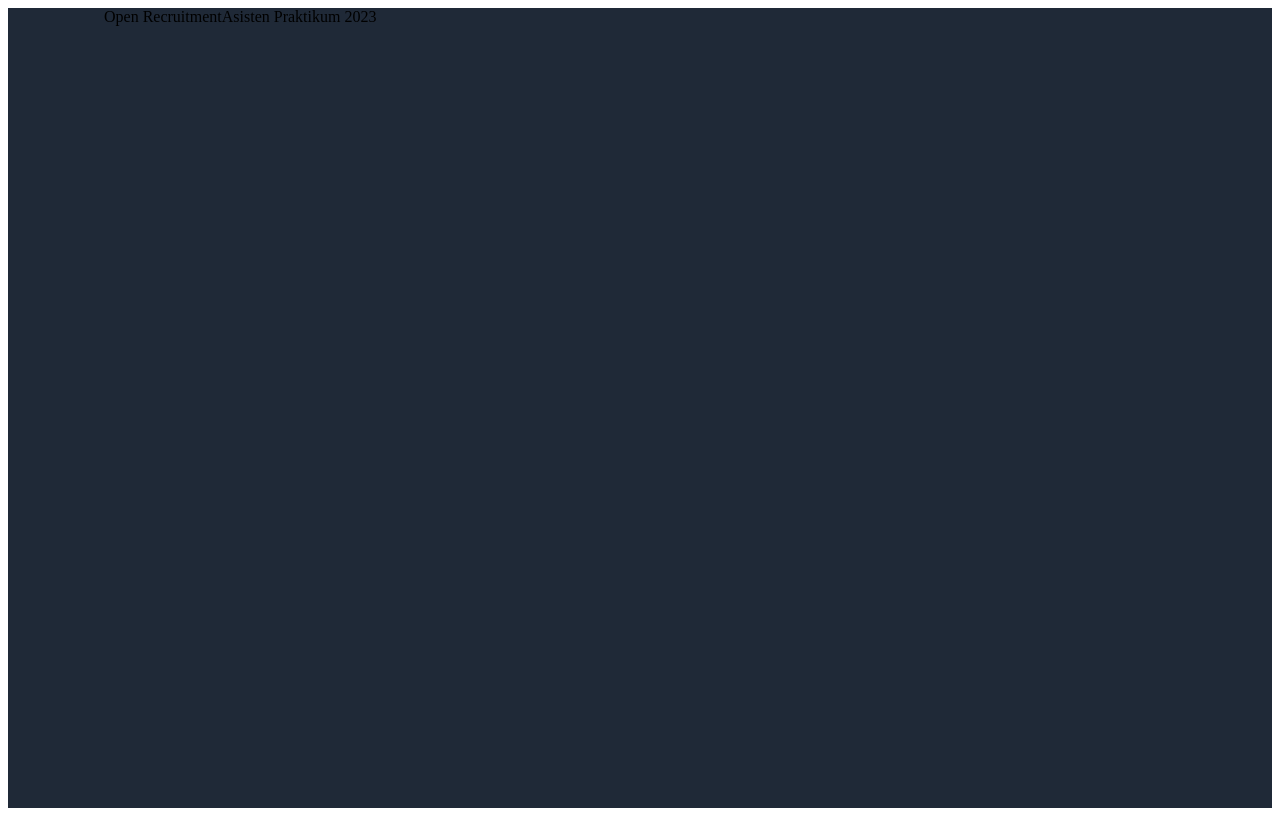
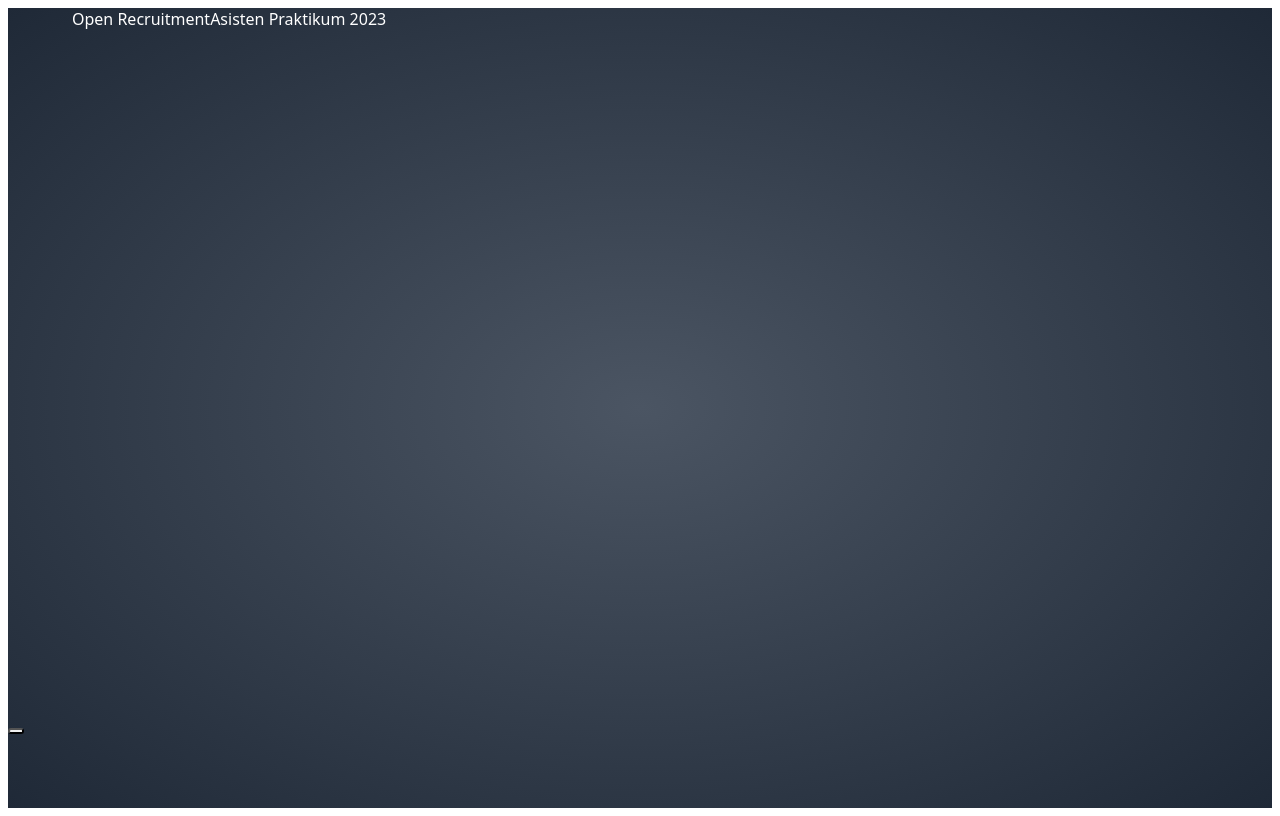
Before and after one commit to rumirifai/oprecastprak2025, a Nuxt app: page / in a window 1280 px wide. Built offline with nearby package versions, Linux system fonts and the light colour scheme.

Commit message:
feat: adding hero and detail section to homepage

```diff
--- a/pages/index.vue
+++ b/pages/index.vue
@@ -2,46 +2,132 @@
 useHead({
   title: 'Home',
 })
+
+function scrollTo(id: string) {
+  const element = document.getElementById(id)
+  element?.scrollIntoView({ behavior: 'auto' })
+}
+
+const courses = [
+  'Algorithms and Programming',
+  'Analysis of Algorithms',
+  'Computer Architecture and Organization',
+  'Artificial Intelligence',
+  'Computer Networking',
+  'Computer Graphics',
+  'Cryptography',
+  'Data Structures',
+  'Database System I',
+  'Database System II',
+  'Numerical Methods',
+  'Object-Oriented Programming',
+  'Robotics',
+  'Software Engineering',
+  'Web Programming',
+]
 </script>
 
 <template>
   <main
-    class="max-h-screen overflow-y-scroll snap-y snap-mandatory bg-gray-800"
+    class="max-h-screen overflow-y-scroll snap-y snap-mandatory bg-gray-800 text-white font-sans"
   >
-    <section class="flex justify-center w-full h-screen snap-start bg-home-1">
-      <div
-        class="w-full h-full justify-center ml-24"
-        flex="~ col"
-        text="2rem md:4rem white"
-        font="sans bold"
-      >
-        <span>Open Recruitment</span>
-        <span>Asisten Praktikum 2023</span>
+    <!-- hero section -->
+    <section
+      id="hero"
+      class="flex justify-center w-full h-screen snap-start bg-gradient-radial from-gray-600 to-gray-800"
+    >
+      <div class="w-full h-full">
+        <div
+          id="banner"
+          class="h-90vh justify-center lg:mx-16 mx-8"
+          flex="~ col"
+          text="lg:6rem lg:4rem 2rem center"
+          font="extrabold"
+        >
+          <span text="teal-400">Open Recruitment</span>
+          <span>Asisten Praktikum <span>2023</span></span>
+        </div>
+        <div class="w-full justify-center lg:visible invisible" flex="~">
+          <button
+            class="rounded-full block"
+            border="none"
+            @click="scrollTo('details')"
+          >
+            <div
+              text="4rem"
+              class="i-ph:arrow-fat-line-down-duotone animate-bounce"
+            ></div>
+          </button>
+        </div>
       </div>
     </section>
+    <!-- detail section -->
     <section
-      class="flex items-center justify-center w-full h-screen snap-start bg-gray-700"
+      id="details"
+      class="flex flex-col items-center justify-center bg-gray-700"
+      lg="w-full h-screen snap-start"
     >
-      <div
-        class="w-full h-full justify-center ml-24"
-        flex="~ col"
-        text="2rem md:4rem white"
-        font="sans bold"
-      >
-        <span>What? Why? + Available Courses</span>
+      <div class="w-full h-full px-8" flex="~ col lg:row" lg="px-16">
+        <div class="w-full p-8 h-screen snap-start" lg="w-40% p-16 snap-none">
+          <div class="mt-8">
+            <h3 text="1.5rem lg:3rem" font="bold">
+              <span text="teal-300">What</span> you do
+            </h3>
+            <ul class="mt-8 list-disc ml-8" text="1rem lg:1.5rem" font="light">
+              <li>as facilitator, share your knowledge</li>
+              <li>delivering the subject to students</li>
+              <li>create, conduct, and examine assignments</li>
+              <li>responsible for laboratory maintenance</li>
+            </ul>
+          </div>
+          <div class="mt-16" lg="mt-24">
+            <h3 text="1.5rem lg:3rem white" font="bold">
+              <span text="teal-200">Why</span> joining
+            </h3>
+            <ul class="mt-8 list-disc ml-8" text="1rem lg:1.5rem" font="light">
+              <li>gain valuable experience</li>
+              <li>further develop and refine your skills</li>
+              <li>gain confidence</li>
+              <li>and many other benefits...</li>
+            </ul>
+          </div>
+        </div>
+        <div
+          class="w-full p-8 snap-start h-screen bg-gray-600"
+          lg="w-60% p-16 snap-none"
+        >
+          <h3 class="mt-4" text="1.5rem lg:4rem white" font="bold">
+            Available Courses
+          </h3>
+          <div
+            class="mt-8 h-60% overflow-scroll"
+            md="mt-16 h-fit overflow-hidden"
+            flex="~ row wrap"
+          >
+            <span
+              v-for="course in courses"
+              :key="course"
+              class="bg-gray-300 px-4 py-2 mr-4 mt-4 h-fit rounded-full block cursor-pointer"
+              text="black lg:lg base center"
+              >{{ course }}</span
+            >
+          </div>
+        </div>
       </div>
     </section>
+    <!-- our family section -->
     <section
-      class="flex items-center justify-center w-full h-screen snap-start bg-gray-600"
+      id="our-family"
+      class="flex items-center justify-center w-full h-screen snap-start bg-gray-500"
     >
       <div class="w-full h-full justify-center ml-24" flex="~ col">
-        <span text="2rem md:4rem white" font="sans bold">Our Family</span>
+        <span text="2rem lg:4rem white" font="bold">Our Family</span>
         <NuxtLink to="/requirements">
           <button
             class="w-96 py-2 rounded-lg"
             border="~ solid 2px"
             text="white 2rem"
-            font="sans bold"
+            font="bold"
           >
             Register now
           </button>
```
